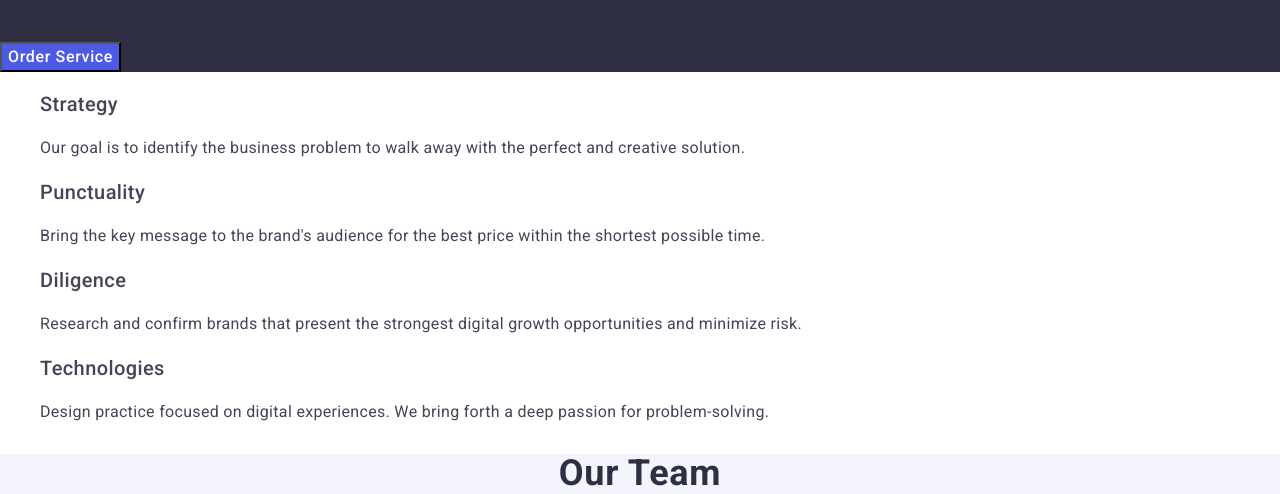
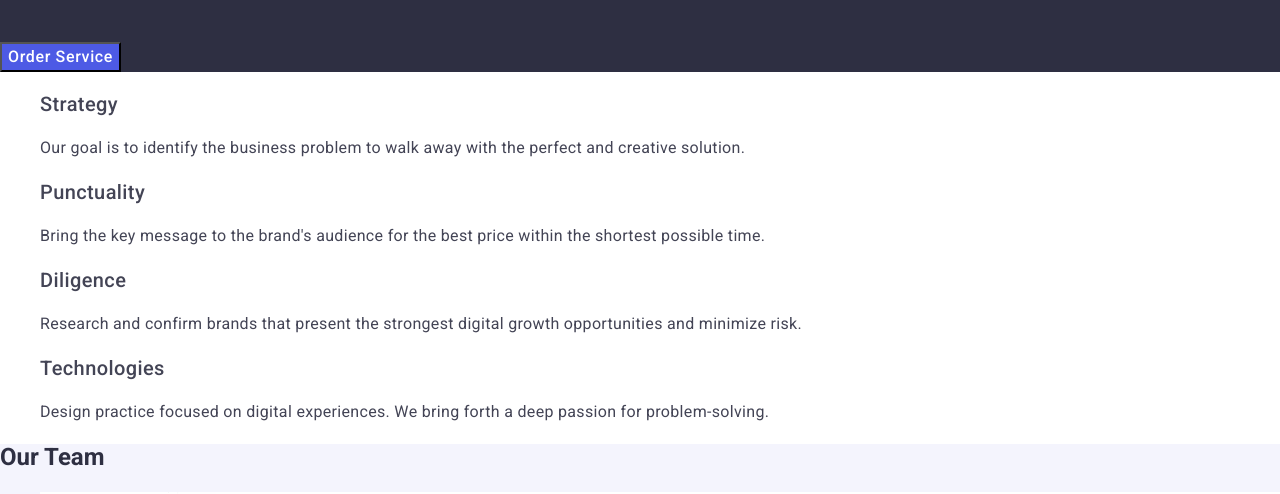
Before and after one commit to Svitlan-ka/goit-markup-hw-02, a plain HTML site: page index.html in a window 1280 px wide. Shown: the part 284-778 px from the top of the page. Drawn offline with nearby package versions, Linux system fonts and the light colour scheme.

Commit message:
update css file

```diff
--- a/css/styles.css
+++ b/css/styles.css
@@ -24,15 +24,6 @@ button {
     clip-path: inset(100%);
     clip: rect(0 0 0 0);
     overflow: hidden;
-}
-
-.title {
-        font-weight: 700;
-        font-size: 36px;
-        line-height: 111%;
-        letter-spacing: 0.02em;
-        text-align: center;
-        color: #2e2f42;
 }
 
 /**=================HEADER======================*/
--- a/index.html
+++ b/index.html
@@ -65,7 +65,7 @@
       </section>
 
       <section class="advantages">
-        <h2 class="visually-hidden title" hidden>Our advantages</h2>
+        <h2 class="visually-hidden" hidden>Our advantages</h2>
         <ul class="advantages-list">
           <li class="advantages-item">
             <h3 class="advantages-subtitle">Strategy</h3>
@@ -99,7 +99,7 @@
       </section>
 
       <section class="team">
-        <h2 class="team-title title">Our Team</h2>
+        <h2 class="team-title">Our Team</h2>
         <ul class="team-list">
           <li class="team-list-item">
             <img
@@ -145,7 +145,7 @@
       </section>
 
       <section class="portfolio">
-        <h2 class="portfolio-title title">Our Portfolio</h2>
+        <h2 class="portfolio-title">Our Portfolio</h2>
         <ul class="portfolio-list">
           <li class="portfolio-list-item">
             <img
```
